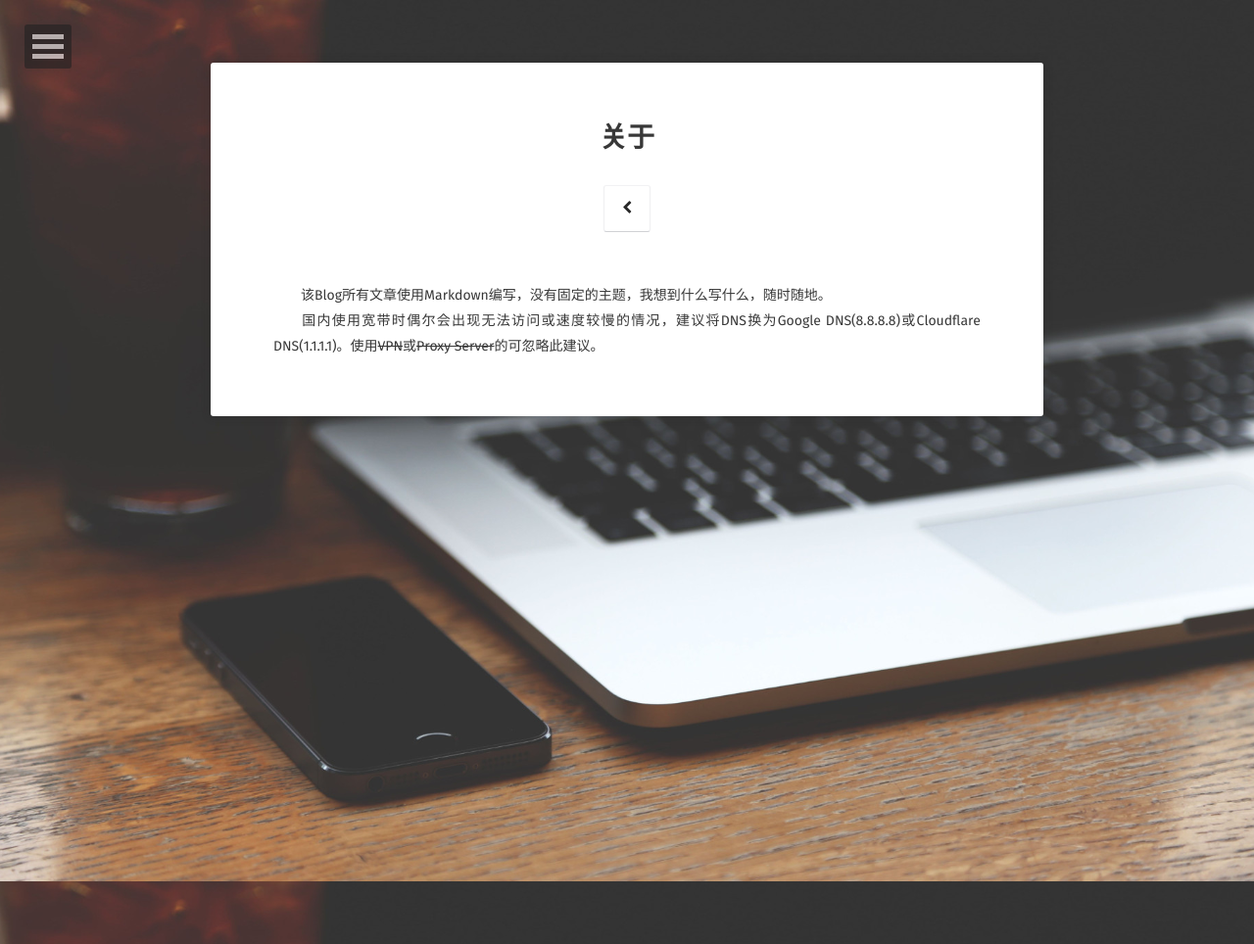
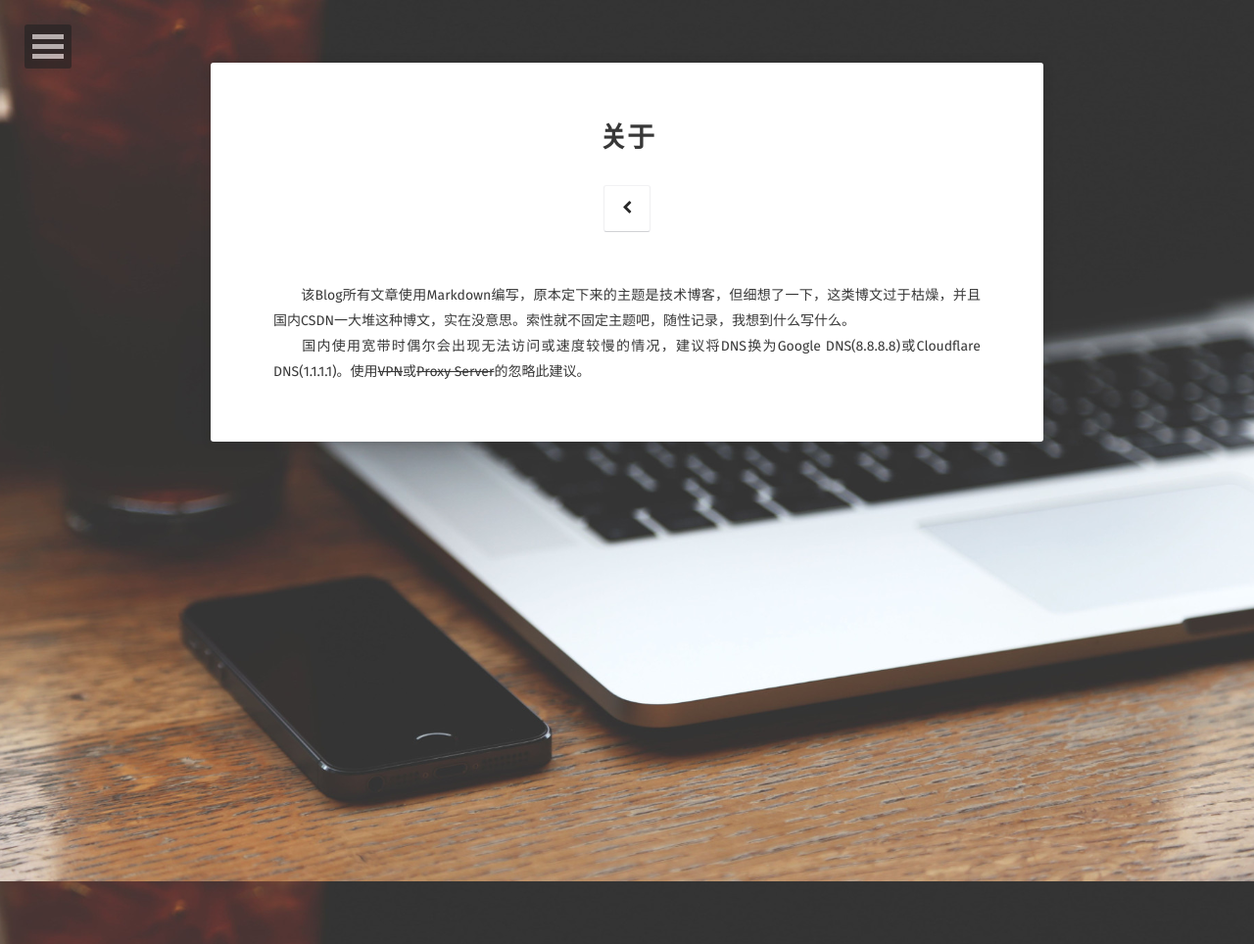
Before and after one commit to aiologybay/aiologybay.github.io, a Jekyll site: the page built from about/index.md, in a window 1280 px wide. Shown: the whole page at 98% size. Built offline with Jekyll 4.4.1, drawn with Linux system fonts in a browser that asks for light colours; some web fonts are replaced.

Commit message:
initial commit

```diff
--- a/about/index.md
+++ b/about/index.md
@@ -6,6 +6,6 @@ date: 2020-02-06
 comments: false
 ---
 
-&emsp;&emsp;该Blog所有文章使用Markdown编写，没有固定的主题，我想到什么写什么，随时随地。
+&emsp;&emsp;该Blog所有文章使用Markdown编写，原本定下来的主题是技术博客，但细想了一下，这类博文过于枯燥，并且国内CSDN一大堆这种博文，实在没意思。索性就不固定主题吧，随性记录，我想到什么写什么。
 <br/>
-&emsp;&emsp;国内使用宽带时偶尔会出现无法访问或速度较慢的情况，建议将DNS换为Google DNS(8.8.8.8)或Cloudflare DNS(1.1.1.1)。使用~~VPN~~或~~Proxy Server~~的可忽略此建议。
+&emsp;&emsp;国内使用宽带时偶尔会出现无法访问或速度较慢的情况，建议将DNS换为Google DNS(8.8.8.8)或Cloudflare DNS(1.1.1.1)。使用~~VPN~~或~~Proxy Server~~的忽略此建议。
```
Also changed, not shown: _posts/2021-02-12-firstjob-post.md (added, +25 -0 lines).
